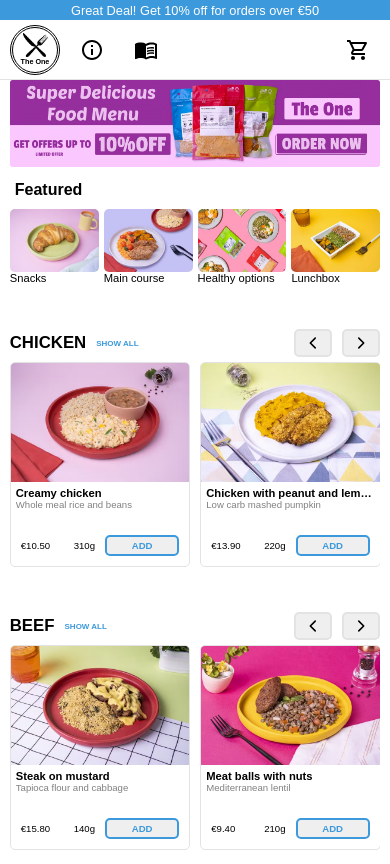
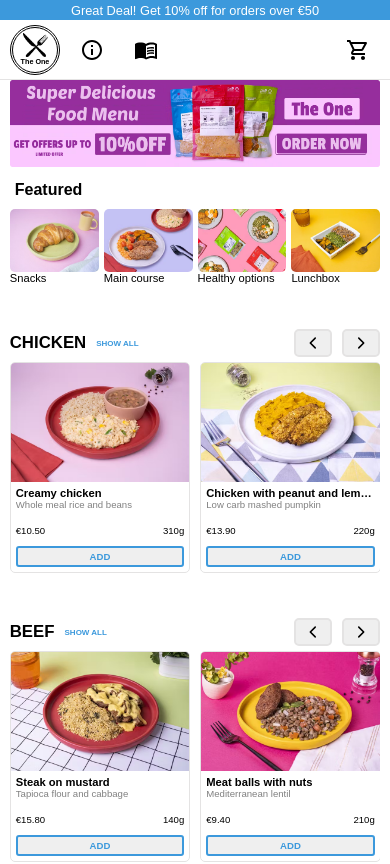
Before and after one commit to MichelPomerantzeff/Food-Ecommerce, a React (Vite) app: page / in a window 390 px wide. Shown: the top 864 px of the page. Built offline with nearby package versions, Linux system fonts and the light colour scheme; no server answers.

Commit message:
refactor:: changed button border radius

```diff
--- a/src/components/slider/Card.css
+++ b/src/components/slider/Card.css
@@ -146,3 +146,15 @@
         padding: 3px;
     }
 }
+
+@media (max-width:480px) {
+
+    .card-bottom-line {
+        flex-direction: column;
+        padding: 10px 5px 5px 5px ;
+    }
+
+    .remove-button button, .add-button button {
+        border-radius: 3px;
+    }
+}
```
